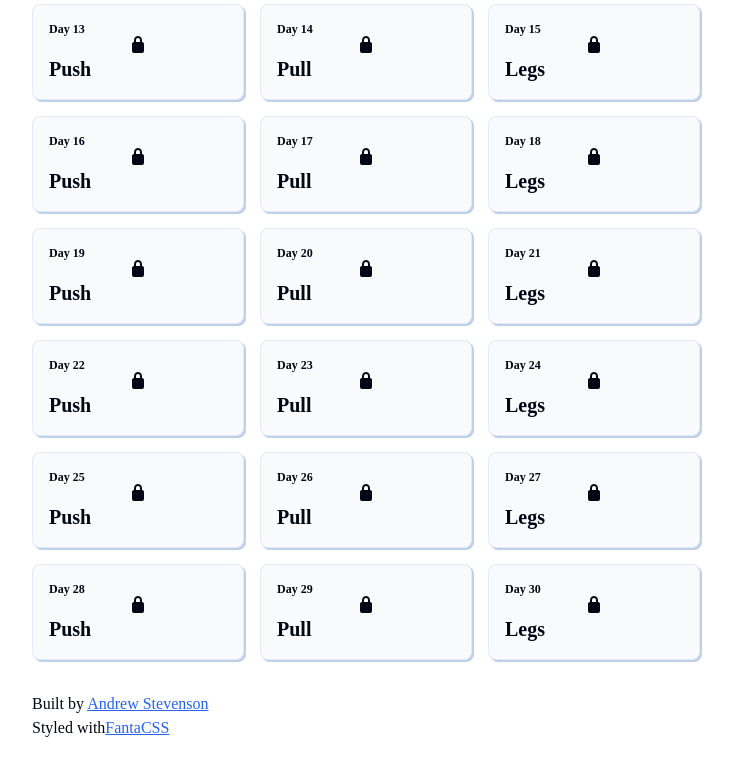
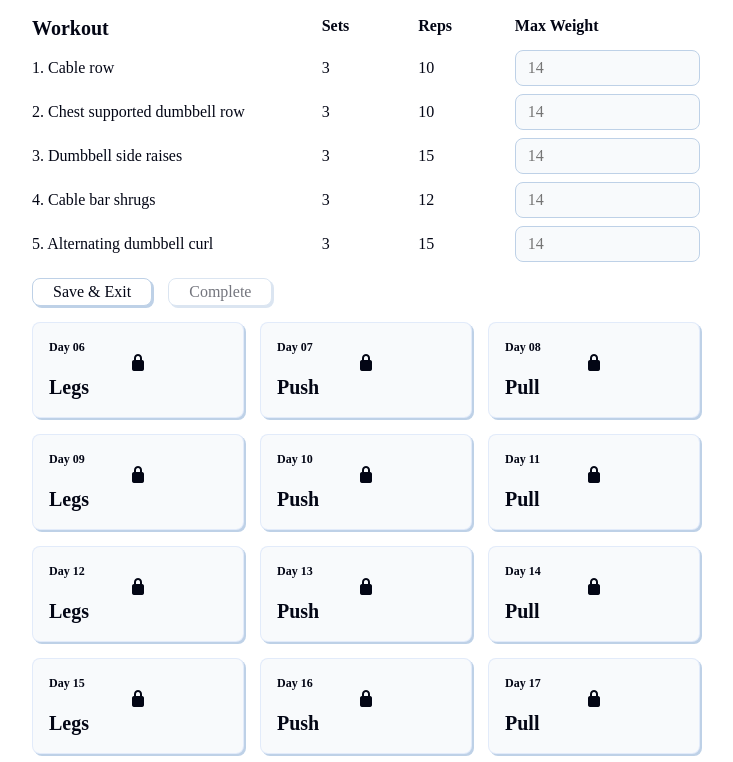
Before and after one commit to Drewshka/brogram, a React (Vite) app: page / in a window 1280 px wide. Shown: the part 1138-1900 px from the top of the page, without its empty margins (274-1007 px from the left). Built offline with nearby package versions, Linux system fonts and the light colour scheme; a web font is replaced by a local one.

Commit message:
more styles

```diff
--- a/src/components/Grid.jsx
+++ b/src/components/Grid.jsx
@@ -3,7 +3,7 @@ import WorkoutCard from "./WorkoutCard.jsx";
 
 export default function Grid() {
   const isLocked = true;
-  const selectedWorkout = null;
+  const selectedWorkout = 4;
 
   return (
     <div className="training-plan-grid">
--- a/src/index.css
+++ b/src/index.css
@@ -83,3 +83,93 @@ h3,
   line-height: 1rem;
   color: var (--color-link);
 }
+
+.workout-container {
+  grid-column: span 3 / span 3;
+  display: flex;
+  flex-direction: column;
+  gap: 1rem;
+}
+
+.workout-grid {
+  display: grid;
+  grid-template-columns: repeat(7, minmax(0, 1fr));
+  gap: 0.5rem;
+  overflow-x: auto;
+}
+
+.exercise-name {
+  grid-column: span 3 / span 3;
+  display: flex;
+  align-items: center;
+  gap: 0.5rem;
+}
+
+.exercise-name p {
+  font-weight: 400;
+}
+
+.weight-input {
+  grid-column: span 2 / span 2;
+}
+
+.workout-buttons {
+  display: flex;
+  align-items: center;
+  gap: 1rem;
+}
+
+footer {
+  display: flex;
+  align-items: center;
+  justify-content: center;
+  padding: 4rem 0 2rem 0;
+  text-align: center;
+}
+
+input:disabled {
+  cursor: not-allowed;
+  opacity: 0.6;
+}
+
+button.help-icon {
+  pointer-events: none;
+  opacity: 0;
+  padding: 0 0.5rem;
+  color: var(--color-link);
+  border: unset;
+  box-shadow: unset;
+  transform: unset;
+  width: fit-content;
+}
+
+button.help-icon:hover {
+  transform: unset;
+  box-shadow: unset;
+  opacity: 0.7;
+}
+
+.exercise-name:hover button.help-icon {
+  pointer-events: all;
+  opacity: 1;
+}
+
+.exercise-info {
+  margin: auto 0;
+}
+
+.skill-name {
+  text-transform: capitalize;
+}
+
+.modal-container {
+  position: fixed;
+  top: 0;
+  left: 0;
+  width: 100vw;
+  height: 100vh;
+  display: flex;
+  flex-direction: column;
+  align-items: center;
+  justify-content: center;
+}
```
